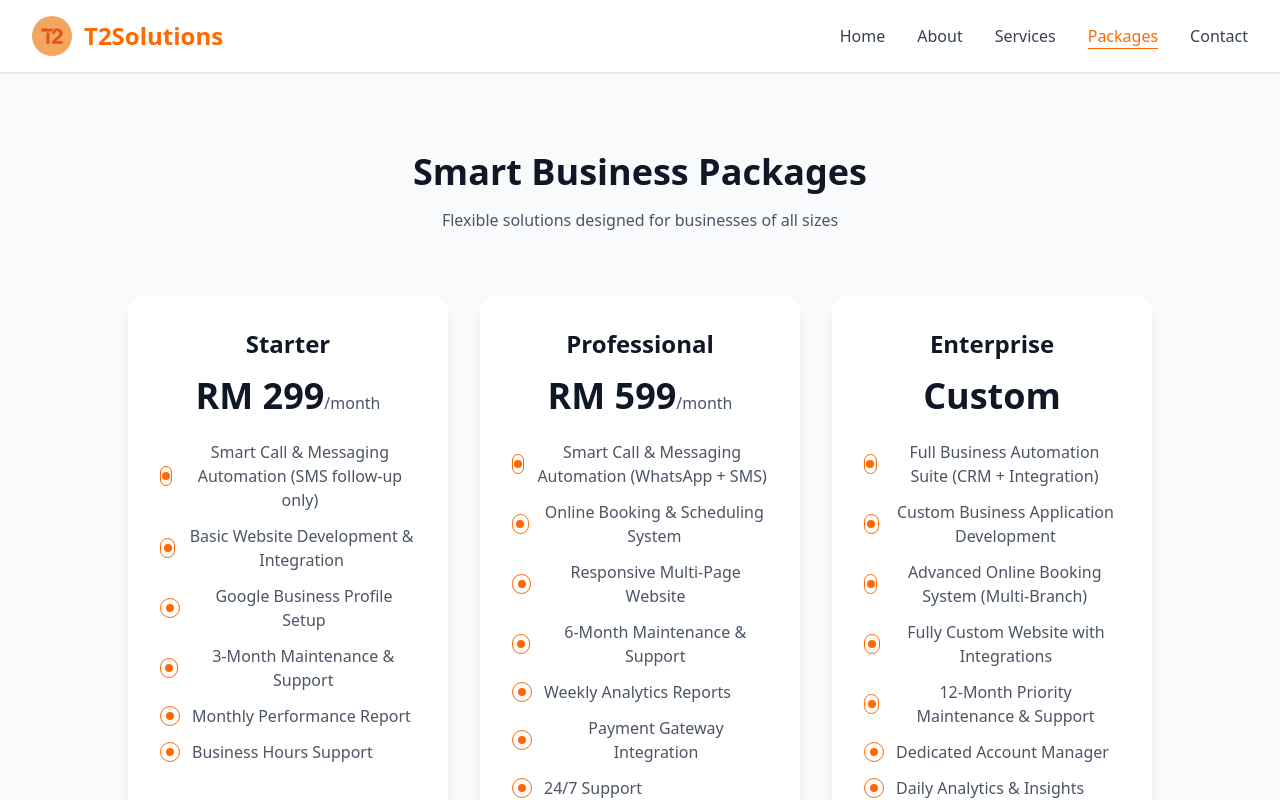
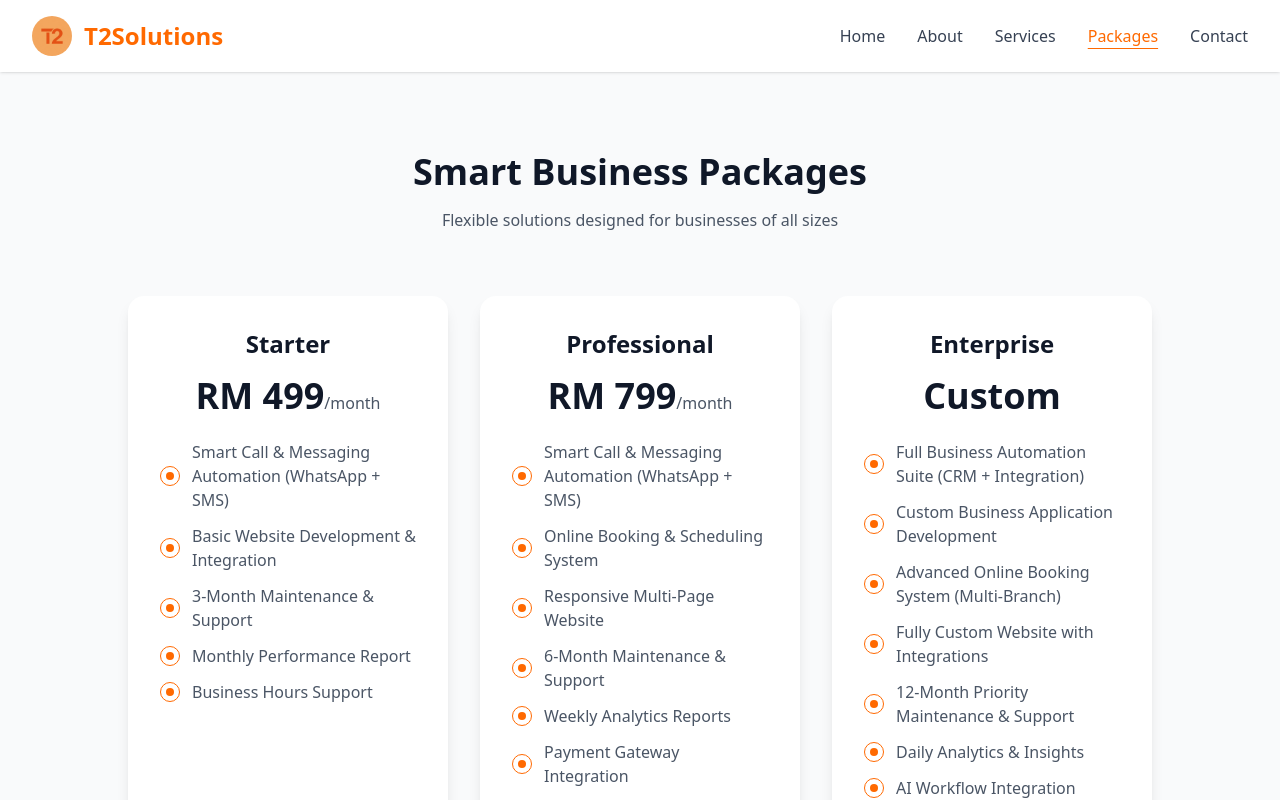
Before and after one commit to azhnhakimi/t2solutions, a React (Vite) app: page /packages in a window 1280 px wide. Shown: the top 800 px of the page. Built offline with nearby package versions, Linux system fonts and the light colour scheme.

Commit message:
updated packages page

```diff
--- a/src/pages/Packages.tsx
+++ b/src/pages/Packages.tsx
@@ -5,12 +5,11 @@ const packages = [
   {
     id: 1,
     name: "Starter",
-    price: "RM 299",
+    price: "RM 499",
     period: "/month",
     features: [
-      "Smart Call & Messaging Automation (SMS follow-up only)",
+      "Smart Call & Messaging Automation (WhatsApp + SMS)",
       "Basic Website Development & Integration",
-      "Google Business Profile Setup",
       "3-Month Maintenance & Support",
       "Monthly Performance Report",
       "Business Hours Support",
@@ -20,7 +19,7 @@ const packages = [
   {
     id: 2,
     name: "Professional",
-    price: "RM 599",
+    price: "RM 799",
     period: "/month",
     features: [
       "Smart Call & Messaging Automation (WhatsApp + SMS)",
@@ -44,7 +43,6 @@ const packages = [
       "Advanced Online Booking System (Multi-Branch)",
       "Fully Custom Website with Integrations",
       "12-Month Priority Maintenance & Support",
-      "Dedicated Account Manager",
       "Daily Analytics & Insights",
       "AI Workflow Integration",
       "SLA Guarantee",
@@ -128,12 +126,12 @@ const Packages = () => {
                 {pkg.features.map((feature, idx) => (
                   <li
                     key={idx}
-                    className={`flex items-center ${
+                    className={`flex items-center text-left ${
                       pkg.popular ? "text-orange-100" : "text-gray-600"
                     }`}
                   >
                     <div
-                      className={`w-5 h-5 rounded-full border mr-3 flex items-center justify-center ${
+                      className={`w-5 h-5 rounded-full border mr-3 flex items-center justify-center shrink-0 ${
                         pkg.popular ? "border-white" : "border-orange-500"
                       }`}
                     >
```
